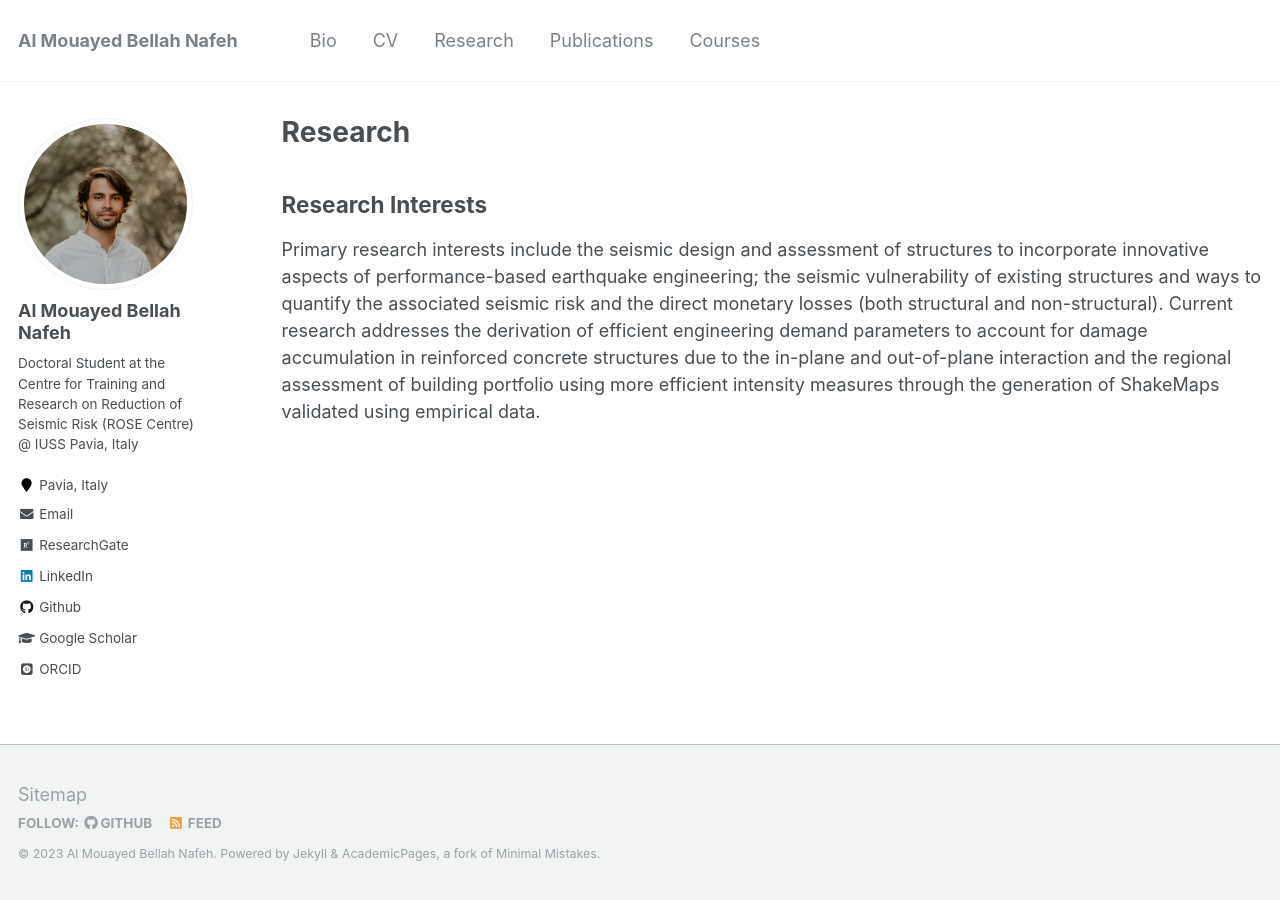
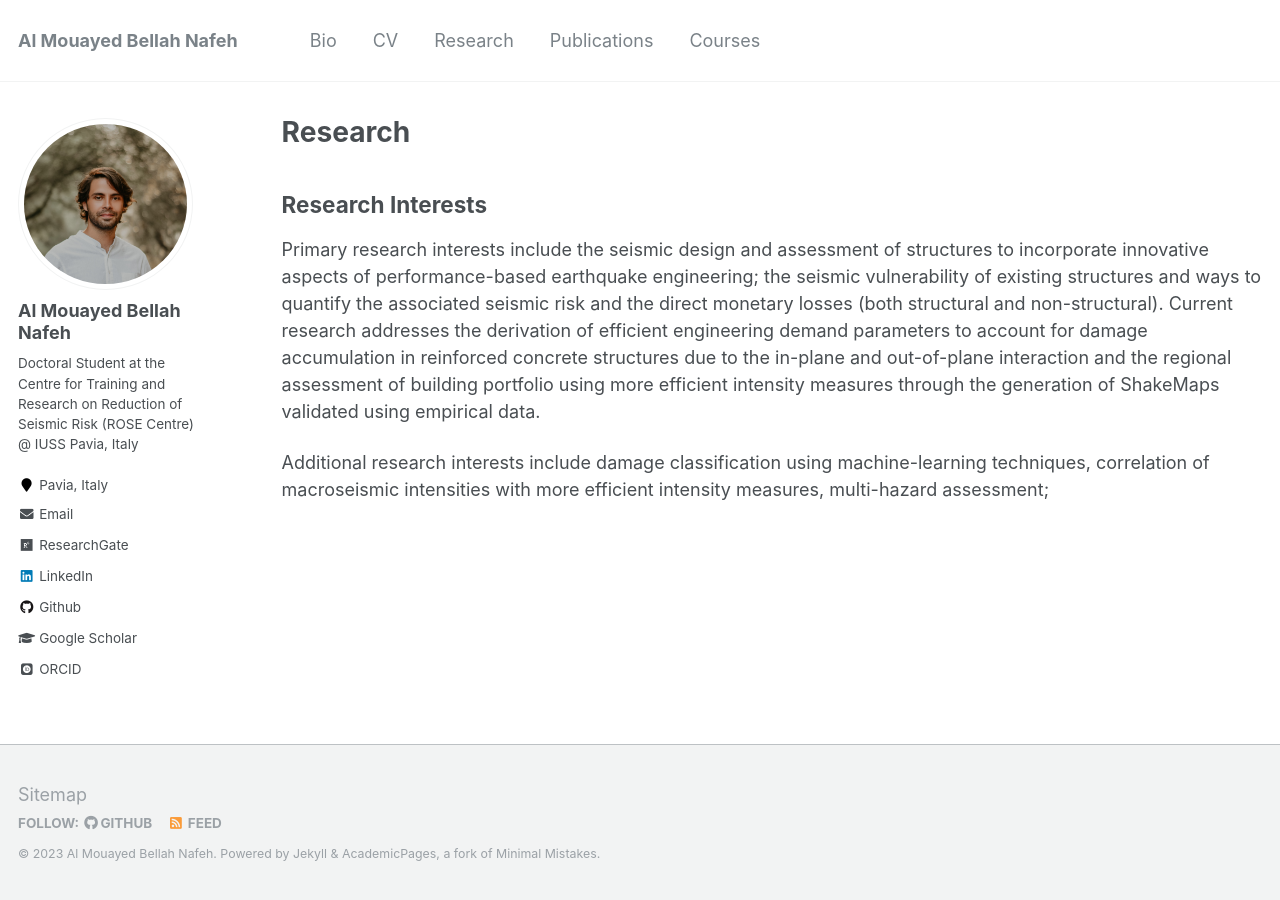
Before and after one commit to almouayedbellah-nafeh/almouayedbellah-nafeh.github.io, a Jekyll site: the page built from _pages/research.md, in a window 1280 px wide. Built offline with Jekyll 4.4.1, drawn with Linux system fonts in a browser that asks for light colours; some web fonts are replaced.

Commit message:
Update research.md

```diff
--- a/_pages/research.md
+++ b/_pages/research.md
@@ -8,3 +8,5 @@ author_profile: true
 ## Research Interests
 
 Primary research interests include the seismic design and assessment of structures to incorporate innovative aspects of performance-based earthquake engineering; the seismic vulnerability of existing structures and ways to quantify the associated seismic risk and the direct monetary losses (both structural and non-structural). Current research addresses the derivation of efficient engineering demand parameters to account for damage accumulation in reinforced concrete structures due to the in-plane and out-of-plane interaction and the regional assessment of building portfolio using more efficient intensity measures through the generation of ShakeMaps validated using empirical data.
+
+Additional research interests include damage classification using machine-learning techniques, correlation of macroseismic intensities with more efficient intensity measures, multi-hazard assessment;
```
